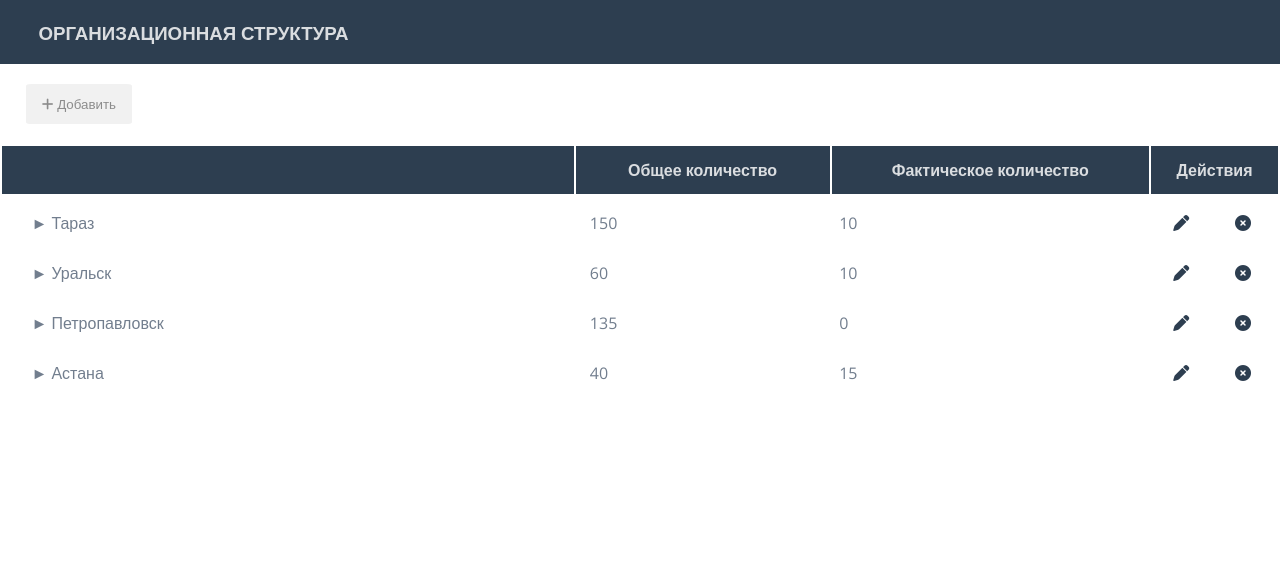
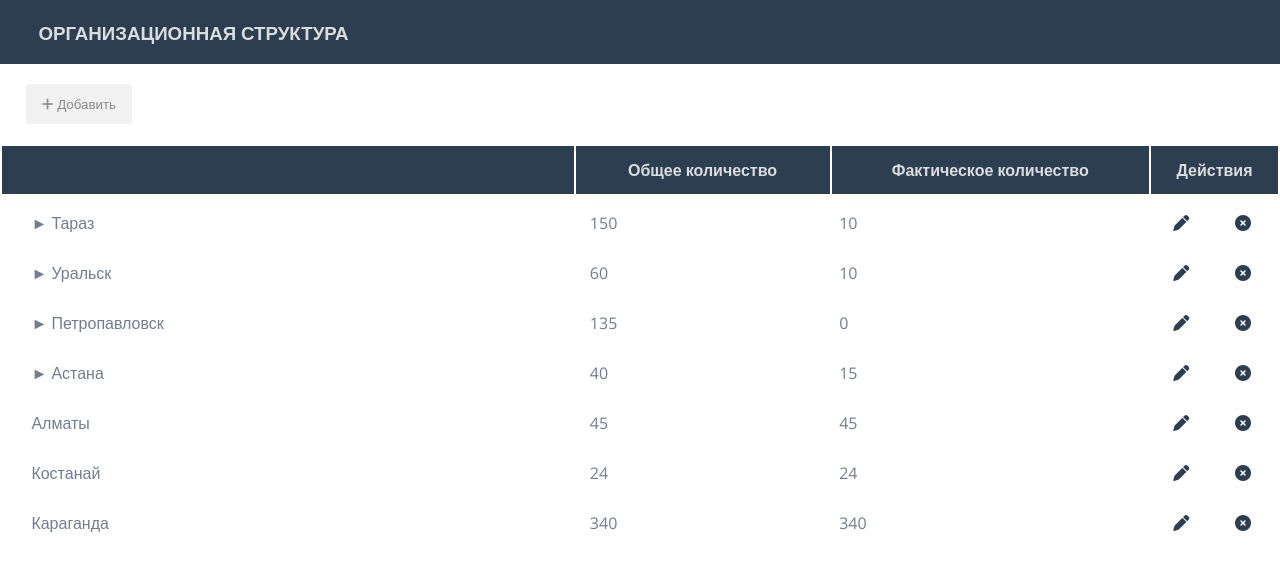
Before and after one commit to SabinaBor/test_assignment, a Vue app in the folder test_project/: page / in a window 1280 px wide. Shown: the top 570 px of the page. Built offline with nearby package versions, Linux system fonts and the light colour scheme; data requests are answered from the project's data file.

Commit message:
Исправила проблему с добавлением объектов

```diff
--- a/test_project/src/components/AddContentForm.vue
+++ b/test_project/src/components/AddContentForm.vue
@@ -30,7 +30,10 @@
             Объект
           </button>
         </div>
-        <add-form :smth-opened="addCityOpened" :depth="0"/>
+        <add-form
+            :smth-opened="addCityOpened"
+            :depth="0"
+            :func="closeModal"/>
         <div
             class="add-object-form_modal-content_add-department-control-form"
             v-show="addObjectOpened"
@@ -63,6 +66,7 @@
               :smth-opened="addControlOpened"
               :depth="1"
               :city-id="id"
+              :func="closeModal"
           />
           <form
               class="form_add-department"
@@ -87,6 +91,7 @@
                 :depth="2"
                 :city-id="id"
                 :control-id="controlId"
+                :func="closeModal"
             />
           </form>
         </div>
--- a/test_project/src/components/AddForm.vue
+++ b/test_project/src/components/AddForm.vue
@@ -31,7 +31,8 @@ export default {
     smthOpened: Boolean,
     depth: Number,
     cityId: String,
-    controlId: String
+    controlId: String,
+    func: Function,
   },
   data() {
     return {
@@ -65,7 +66,7 @@ export default {
       }
       this.name = "";
       this.factCount = "";
-      location.reload();
+      this.func();
     },
   },
   computed: {
--- a/test_project/src/store/modules/divisionModule.js
+++ b/test_project/src/store/modules/divisionModule.js
@@ -41,7 +41,7 @@ const mutations = {
     setDivChildren: (state, divisions) => (
         state.divChildren = divisions[0].children
     ),
-    addNewDivision: (state, division) => state.divisions.unshift(division),
+    addNewDivision: (state, division) => state.divisions.push(division),
     removeDivision: (state, id) => (
         state.divisions = state.divisions.filter(division => division.id !== id)),
     setNewFeaturesDivision(state, division) {
--- a/test_project/src/store/modules/divisions.json
+++ b/test_project/src/store/modules/divisions.json
@@ -173,6 +173,24 @@
           ]
         }
       ]
+    },
+    {
+      "id": 5,
+      "name": "Алматы",
+      "factCount": 45,
+      "children": []
+    },
+    {
+      "id": 6,
+      "name": "Костанай",
+      "factCount": 24,
+      "children": []
+    },
+    {
+      "id": 7,
+      "name": "Караганда",
+      "factCount": 340,
+      "children": []
     }
   ]
 }
```
